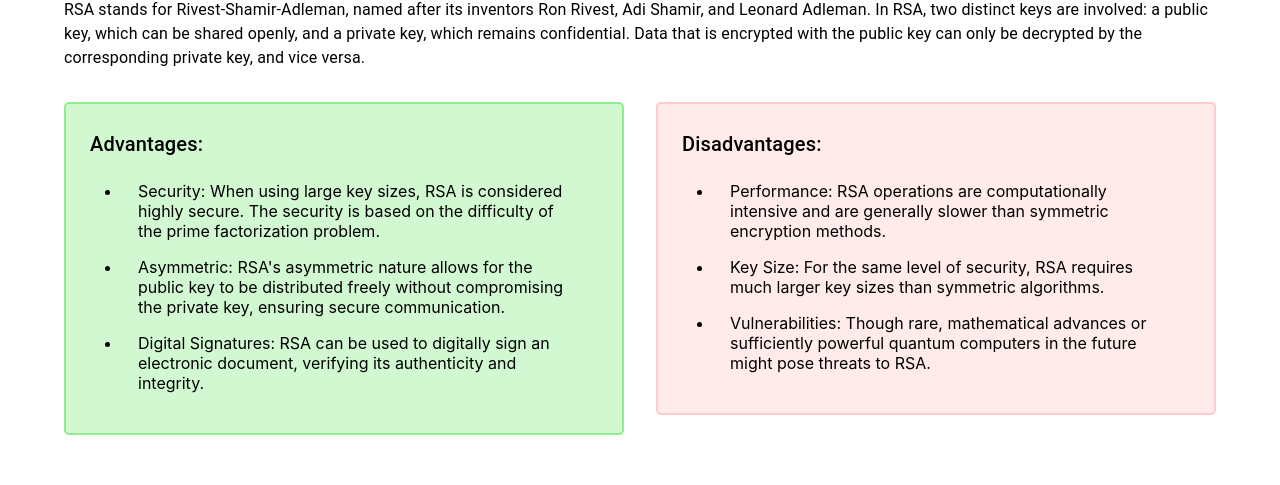
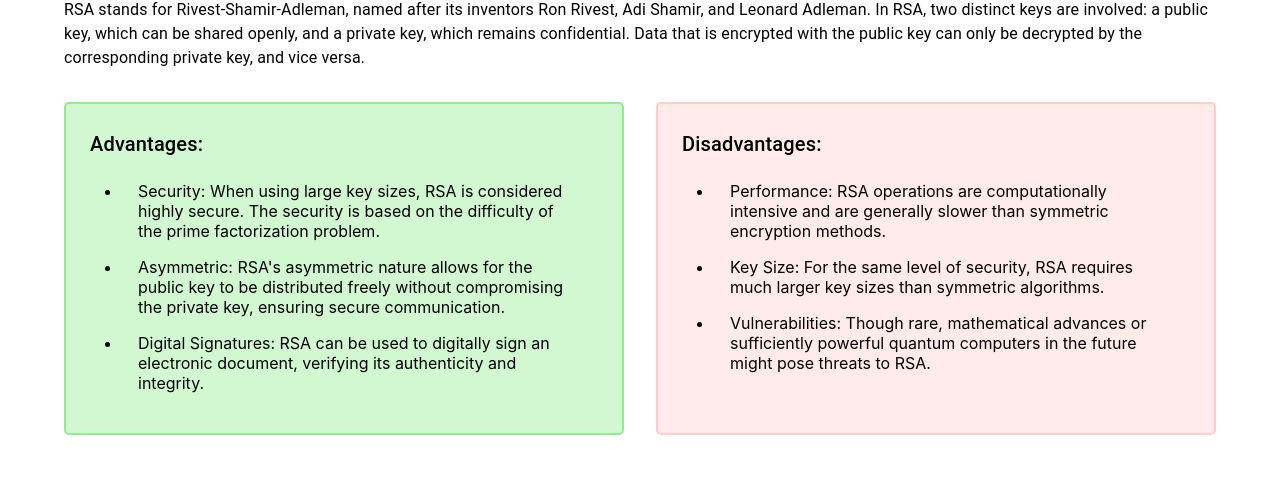
Before and after one commit to amandamcg1/CryptoProject, a React (Create React App) app in the folder frontend/: page /simulation in a window 1280 px wide. Shown: the part 244-729 px from the top of the page. Built offline with nearby package versions, Linux system fonts and the light colour scheme; no server answers.

Commit message:
Stretch Disadvantage

```diff
--- a/frontend/src/components/Simulation.js
+++ b/frontend/src/components/Simulation.js
@@ -83,13 +83,15 @@ function Simulation () {
         RSA CRYPTOGRAPHY
       </Box>
     </Typography>
-    <Box width='90%' m='auto' mt='30px'>
+    <Box width='90%' m='auto' mt='30px' height='100%'>
       <Typography mb={4}>
         RSA stands for Rivest-Shamir-Adleman, named after its inventors Ron Rivest, Adi Shamir, and Leonard Adleman.
         In RSA, two distinct keys are involved: a public key, which can be shared openly, and a private key, which remains confidential. Data that is encrypted with the public key can only be decrypted by the corresponding private key, and vice versa.
       </Typography>
-      <Grid container mb={8} spacing={4}>
-        <Grid item xs={12} md={6}>
+      <Grid container mb={8} spacing={4}
+        direction="row"
+        alignItems="stretch">
+        <Grid item xs={12} md={6} display='flex'>
           <Box sx={{ backgroundColor: 'rgba(144, 238, 144, 0.4)', p: 3, borderRadius: '5px', border: '2px solid lightgreen'}}>
             <Typography variant='h6' mb='5px'>Advantages:</Typography>
               <List sx={{ listStyleType: 'disc', pl: 4 }}>
@@ -99,7 +101,7 @@ function Simulation () {
               </List>
           </Box>
         </Grid>
-        <Grid item xs={12} md>
+        <Grid item xs={12} md display='flex'>
           <Box sx={{ backgroundColor: 'rgba(255, 204, 203, 0.4)', p: 3, borderRadius: '5px', border: '2px solid #FFCCCB'}}>
             <Typography variant='h6' mb='5px'>Disadvantages:</Typography>
             <List sx={{ listStyleType: 'disc', pl: 4 }}>
```
